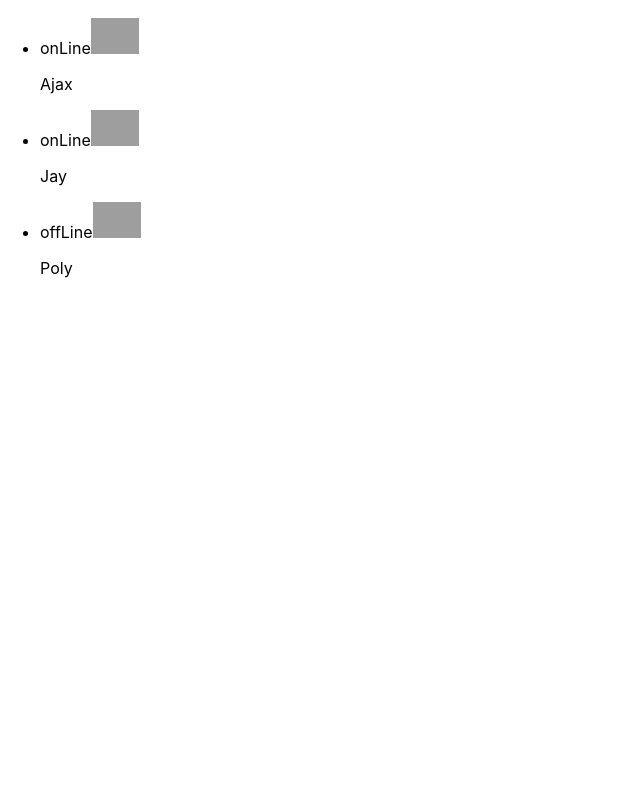
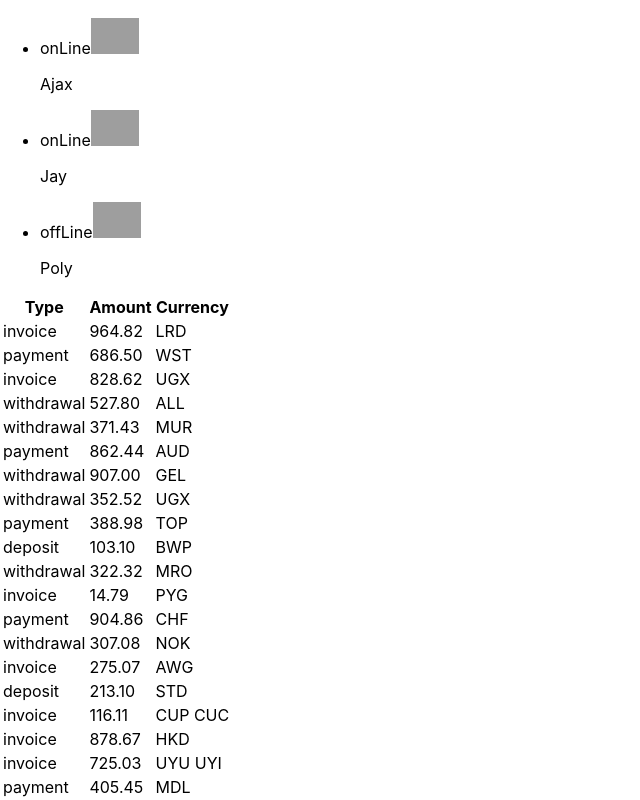
Before and after one commit to AlexeySapr/goit-react-hw-01-components, a React (Create React App) app: page / in a window 1280 px wide. Shown: the part 1008-1808 px from the top of the page, without its empty margins (0-640 px from the left). Before the commit the page ends 1302 px from the top, so only its background shows below. Built offline with nearby package versions, Linux system fonts and the light colour scheme; grey boxes are pictures that could not be loaded.

Commit message:
Add TransactionHistory component

```diff
--- a/src/App.js
+++ b/src/App.js
@@ -6,6 +6,9 @@
 
 import FriendList from './components/friend-list/FriendList';
 import friends from './components/friend-list/friends.json';
+
+import TransactionHistory from './components/transaction-history/TransactionHistory';
+import transactions from './components/transaction-history/transactions.json';
 
 export default function App() {
   return (
@@ -20,6 +23,7 @@
       <Statistics title="Upload stats" stats={data} />
       <Statistics stats={data} />
       <FriendList friends={friends} />
+      <TransactionHistory items={transactions} />
     </div>
   );
 }
--- /dev/null
+++ b/src/components/transaction-history/TransactionHistory.js
@@ -0,0 +1,33 @@
+import PropTypes from 'prop-types';
+
+const TransactionHistory = ({ items }) => {
+  return (
+    <table className="transaction-history">
+      <thead>
+        <tr>
+          <th>Type</th>
+          <th>Amount</th>
+          <th>Currency</th>
+        </tr>
+      </thead>
+
+      <tbody>
+        {items.map(item => {
+          return (
+            <tr key={item.id}>
+              <td>{item.type}</td>
+              <td>{item.amount}</td>
+              <td>{item.currency}</td>
+            </tr>
+          );
+        })}
+      </tbody>
+    </table>
+  );
+};
+
+TransactionHistory.propTypes = {
+  items: PropTypes.array.isRequired,
+};
+
+export default TransactionHistory;
--- /dev/null
+++ b/src/components/transaction-history/transactions.json
@@ -0,0 +1,122 @@
+[
+  {
+    "id": "1e0700a2-5183-4291-85cc-2065a036a683",
+    "type": "invoice",
+    "amount": "964.82",
+    "currency": "LRD"
+  },
+  {
+    "id": "a30f821b-4d25-4ff0-abdd-e340b3f0dd2b",
+    "type": "payment",
+    "amount": "686.50",
+    "currency": "WST"
+  },
+  {
+    "id": "44dca67a-8e5a-4798-bf8e-b15efd4e1abd",
+    "type": "invoice",
+    "amount": "828.62",
+    "currency": "UGX"
+  },
+  {
+    "id": "ea8ed3dc-2b68-4a53-905a-53ecb0adef33",
+    "type": "withdrawal",
+    "amount": "527.80",
+    "currency": "ALL"
+  },
+  {
+    "id": "ea76146a-0b00-4b80-bc02-a8c822176712",
+    "type": "withdrawal",
+    "amount": "371.43",
+    "currency": "MUR"
+  },
+  {
+    "id": "63ca02f9-d637-46b5-9237-f3b24425e029",
+    "type": "payment",
+    "amount": "862.44",
+    "currency": "AUD"
+  },
+  {
+    "id": "ed0263e8-59a5-4bf1-87e0-2bb88e53dc34",
+    "type": "withdrawal",
+    "amount": "907.00",
+    "currency": "GEL"
+  },
+  {
+    "id": "6013bad0-750c-4691-8bc2-d8f2b43969c4",
+    "type": "withdrawal",
+    "amount": "352.52",
+    "currency": "UGX"
+  },
+  {
+    "id": "252c7be4-8b06-4fa7-8d42-61fb835b70d5",
+    "type": "payment",
+    "amount": "388.98",
+    "currency": "TOP"
+  },
+  {
+    "id": "4eaab41b-b967-40ac-82ed-85fc66f646f1",
+    "type": "deposit",
+    "amount": "103.10",
+    "currency": "BWP"
+  },
+  {
+    "id": "9648a350-8469-42d5-8bf3-18090de5fe67",
+    "type": "withdrawal",
+    "amount": "322.32",
+    "currency": "MRO"
+  },
+  {
+    "id": "9c5c25fb-1a95-4b2f-8d1f-4c4426d677cc",
+    "type": "invoice",
+    "amount": "14.79",
+    "currency": "PYG"
+  },
+  {
+    "id": "43ef232c-80e9-4d6f-b48a-b22405620de3",
+    "type": "payment",
+    "amount": "904.86",
+    "currency": "CHF"
+  },
+  {
+    "id": "5161682e-e620-4019-ab0a-24ceb10fbd20",
+    "type": "withdrawal",
+    "amount": "307.08",
+    "currency": "NOK"
+  },
+  {
+    "id": "7b119d71-42e6-4c42-a141-6818b07bb9ff",
+    "type": "invoice",
+    "amount": "275.07",
+    "currency": "AWG"
+  },
+  {
+    "id": "a4f65722-65c4-4c28-b1f4-b8ed988bb205",
+    "type": "deposit",
+    "amount": "213.10",
+    "currency": "STD"
+  },
+  {
+    "id": "c6e5784b-0ca3-48d6-86e5-b5128af5a523",
+    "type": "invoice",
+    "amount": "116.11",
+    "currency": "CUP CUC"
+  },
+  {
+    "id": "c9ebed6a-3a02-4b49-ac0d-0534b51f2bfd",
+    "type": "invoice",
+    "amount": "878.67",
+    "currency": "HKD"
+  },
+  {
+    "id": "a4a98b0e-b22c-438b-9f83-de2df52110c8",
+    "type": "invoice",
+    "amount": "725.03",
+    "currency": "UYU UYI"
+  },
+  {
+    "id": "b39bfa7a-0166-4c47-94d6-87d20590f746",
+    "type": "payment",
+    "amount": "405.45",
+    "currency": "MDL"
+  }
+]
```
